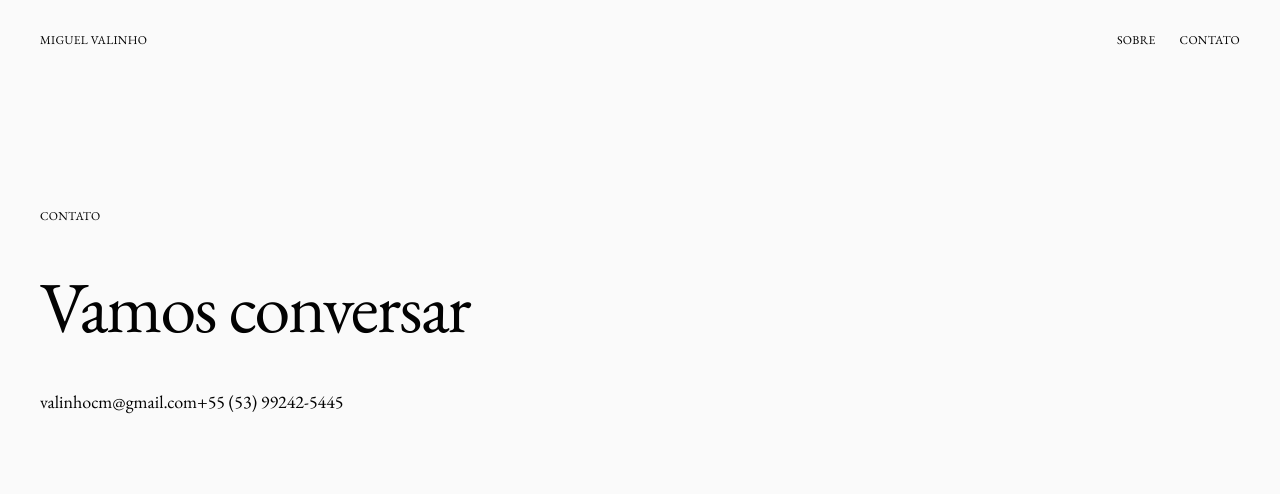
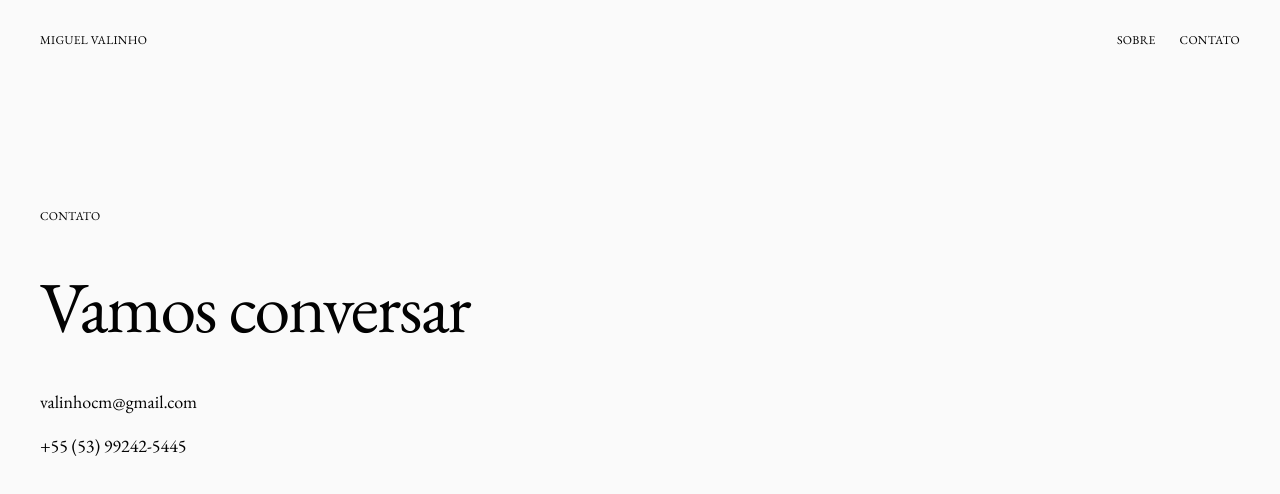
Before and after one commit to valinhocm-code/portfolio, a Next.js app in the folder portfolio-nextjs/: page /contato in a window 1280 px wide. Shown: the top 494 px of the page. Built offline with nearby package versions, Linux system fonts and the light colour scheme.

Commit message:
Fix contact links vertical spacing

```diff
--- a/portfolio-nextjs/app/contato/page.tsx
+++ b/portfolio-nextjs/app/contato/page.tsx
@@ -11,7 +11,7 @@ export default function ContatoPage() {
         <h1 className="font-serif text-5xl md:text-7xl leading-[0.95] tracking-tight">
           Vamos conversar
         </h1>
-        <div className="mt-12 space-y-4 text-base md:text-lg">
+        <div className="mt-12 flex flex-col items-start gap-4 text-base md:text-lg">
           <a href="mailto:valinhocm@gmail.com" className="link-underline inline-block">
             valinhocm@gmail.com
           </a>
```
